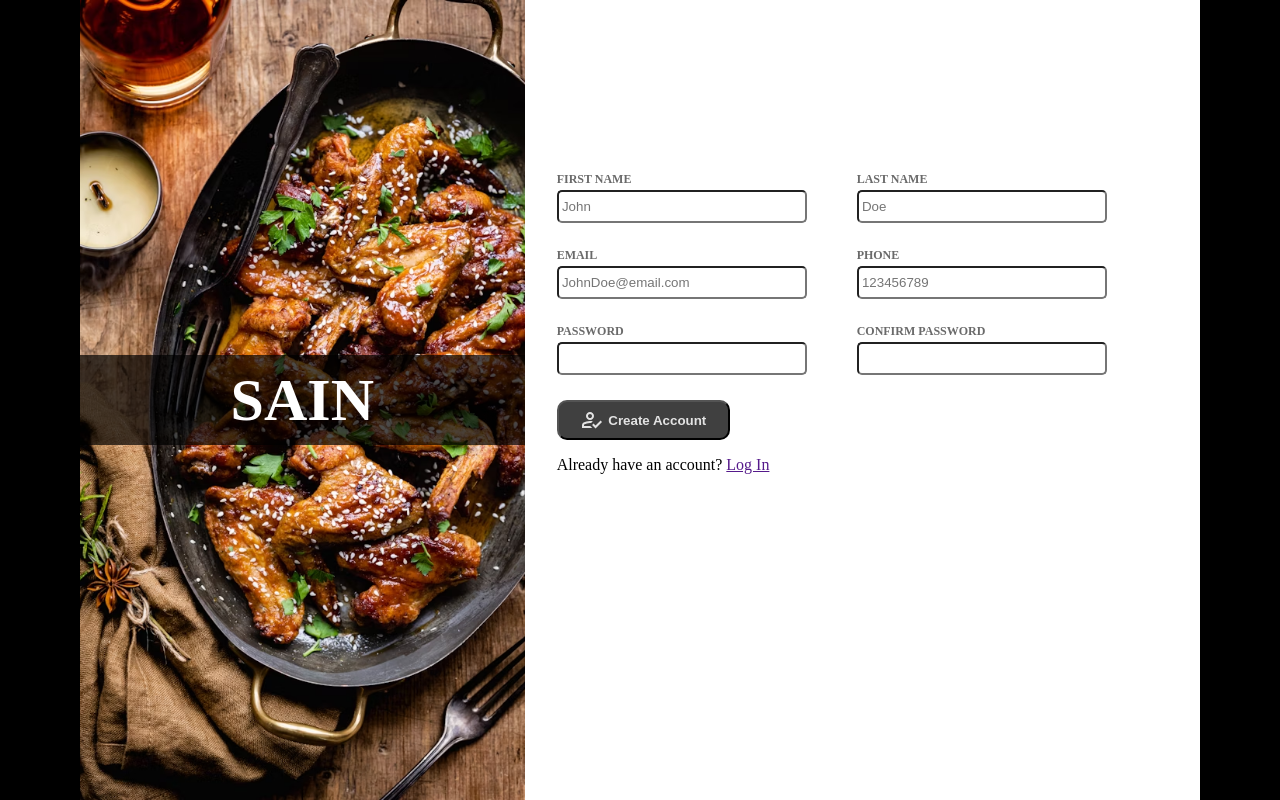
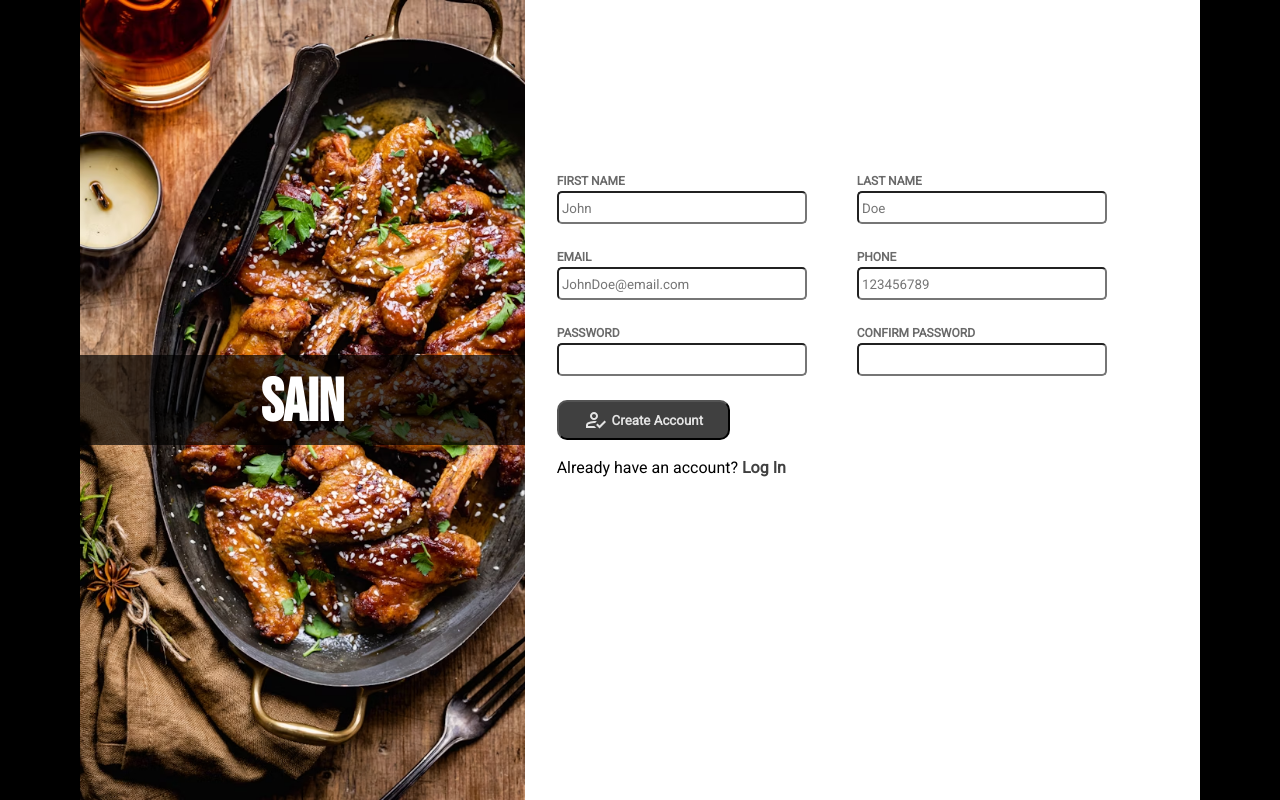
Before and after one commit to sain020/Sign-Up-Form, a plain HTML site: page index.html in a window 1280 px wide. Drawn offline with Linux system fonts and the light colour scheme.

Commit message:
Integrated new fonts

```diff
--- a/style.css
+++ b/style.css
@@ -1,6 +1,42 @@
+:root{
+    --highlight: rgba(0, 0, 0, 0.75);;
+}
+
+@font-face{
+    font-family: "robot";
+    src: url(assets/fonts/roboto-variablefont_wdthwght-webfont.woff);
+    font-weight: normal;
+    font-style: normal;
+}
+
+@font-face{
+    font-family: "bebasneue";
+    src: url(assets/fonts/bebasneue-regular-webfont.woff);
+    font-weight: normal;
+    font-style: normal;
+}
+
 *{
     margin: 0;
     box-sizing: border-box;
+    font-family: "robot";
+}
+
+h1{
+    font-family: "bebasneue";
+}
+
+a{
+    text-decoration: none;
+    font-weight: bolder;
+}
+
+a:link{
+    color: var(--highlight)
+}
+
+a:visited{
+    color: var(--highlight)
 }
 
 input{
@@ -14,7 +50,7 @@ input{
 }
 
 button[type="submit"]{
-    background-color: rgba(0, 0, 0, 0.75);
+    background-color: var(--highlight);
     color: #e3e3e3;
     font-weight: bold;
 
```
